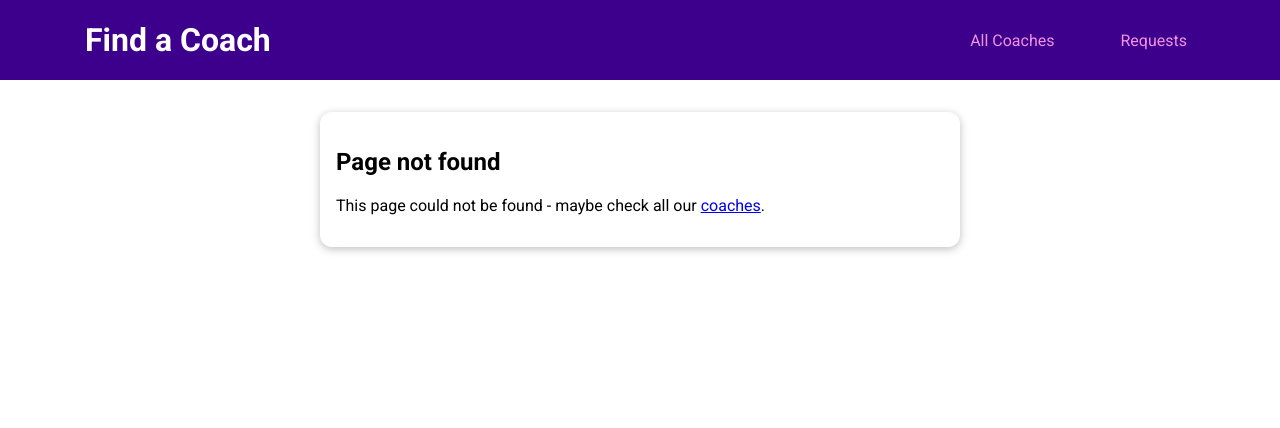
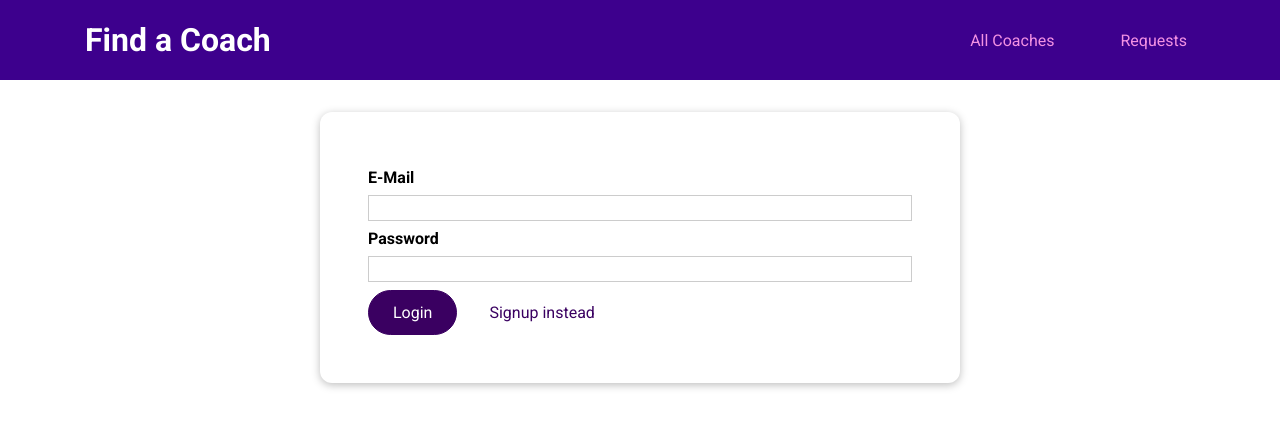
Before and after one commit to andrzejszl/Find-Your-Coach-App, a Vue app: page /auth in a window 1280 px wide. Before the commit this address had no page. Shown: the top 428 px of the page. Built offline with nearby package versions, Linux system fonts and the light colour scheme.

Commit message:
add signup and login feature

```diff
--- /dev/null
+++ b/src/pages/auth/UserAuth.vue
@@ -0,0 +1,127 @@
+<template>
+    <div>
+        <base-dialog :show="!!error" title="An error occurred" @close="handleError">
+            <p>{{ error }}</p>
+        </base-dialog>
+        <base-dialog :show="isLoading" title="Authenticating..." fixed>
+            <base-spinner></base-spinner>
+        </base-dialog>
+        <base-card>
+            <form @submit.prevent="submitForm">
+                <div class="form-control">
+                    <label for="email">E-Mail</label>
+                    <input type="email" id="email" v-model.trim="email">
+                </div>
+                <div class="form-control">
+                    <label for="password">Password</label>
+                    <input type="password" id="password" v-model.trim="password">
+                </div>
+                <p v-if="!formIsValid">Please enter a valid email and password (must be at least 6 characters long).</p>
+                <base-button>{{ submitButtonCaption }}</base-button>
+                <base-button type="button" mode="flat" @click="switchAuthMode">{{ switchModeButtonCaption }}</base-button>
+            </form>
+        </base-card>
+    </div>
+</template>
+
+<script>
+export default {
+    data() {
+        return {
+            email: '',
+            password: '',
+            formIsValid: true,
+            mode: 'login',
+            isLoading: false,
+            error: null,
+        }
+    },
+    computed: {
+        submitButtonCaption() {
+            if (this.mode === 'login') {
+                return 'Login'
+            } else {
+                return 'Signup'
+            }
+        },
+        switchModeButtonCaption() {
+            if (this.mode === 'login') {
+                return 'Signup instead'
+            } else {
+                return 'Login instead'
+            }
+        },
+    },
+    methods: {
+        async submitForm() {
+            this.formIsValid = true;
+            if (this.email === '' || !this.email.includes('@') || this.password.length < 6) {
+                this.formIsValid = false;
+                return
+            }
+
+            this.isLoading = true;
+
+            const actionPayload = {
+                        email: this.email,
+                        password: this.password,
+                    };
+
+            try {
+                if (this.mode === 'login') {
+                    await this.$store.dispatch('login', actionPayload)
+                } else {
+                    await this.$store.dispatch('signup', actionPayload)
+                }
+            } catch(err) {
+                this.error = err.message || 'Failed to authenticate. Try again later.'
+            }
+
+            this.isLoading = false;
+        },
+        switchAuthMode() {
+            if (this.mode === 'login') {
+                this.mode = 'signup'
+            } else {
+                this.mode = 'login'
+            }
+        },
+        handleError() {
+            this.error = null;
+        },
+    }
+}
+</script>
+
+<style scoped>
+form {
+  margin: 1rem;
+  padding: 1rem;
+}
+
+.form-control {
+  margin: 0.5rem 0;
+}
+
+label {
+  font-weight: bold;
+  margin-bottom: 0.5rem;
+  display: block;
+}
+
+input,
+textarea {
+  display: block;
+  width: 100%;
+  font: inherit;
+  border: 1px solid #ccc;
+  padding: 0.15rem;
+}
+
+input:focus,
+textarea:focus {
+  border-color: #3d008d;
+  background-color: #faf6ff;
+  outline: none;
+}
+</style>
--- a/src/router.js
+++ b/src/router.js
@@ -6,7 +6,8 @@
 import ContactCoach from "./pages/requests/ContactCoach.vue";
 import CoachRegistration from "./pages/coaches/CoachRegistration.vue";
 import RequestsReceived from "./pages/requests/RequestsReceived.vue";
-import NotFound from "./pages/NotFound.vue"
+import NotFound from "./pages/NotFound.vue";
+import UserAuth from './pages/auth/UserAuth.vue';
 
 const router = createRouter({
     history: createWebHistory(),
@@ -22,6 +23,7 @@
     ]},
         { path: '/register', component: CoachRegistration},
         { path: '/requests', component: RequestsReceived},
+        { path: '/auth', component: UserAuth},
         { path: '/:notFound(.*)', component: NotFound},
     ],
 });
--- a/src/store/index.js
+++ b/src/store/index.js
@@ -1,21 +1,13 @@
 import { createStore } from "vuex";
 
 import coachesModule from './modules/coaches/index.js';
-import requestsModule from './modules/requests/index.js'
+import requestsModule from './modules/requests/index.js';
+import authModule from './modules/auth/index.js';
 
 export default createStore({
   modules: {
     coaches: coachesModule,
     requests: requestsModule,
-  },
-  state() {
-    return {
-      userId: 'c3'
-    }
-  },
-  getters: {
-    userId(state) {
-      return state.userId
-    }
+    auth: authModule,
   },
 });
--- /dev/null
+++ b/src/store/modules/auth/actions.js
@@ -0,0 +1,51 @@
+export default {
+    async login(context, payload) {
+        const response = await fetch('https://identitytoolkit.googleapis.com/v1/accounts:signInWithPassword?key=AIzaSyBOPSKy-3U2UwgVgwVIMqSITvso_wIJN5Y', {
+            method: 'POST',
+            body: JSON.stringify({
+                email: payload.email,
+                password: payload.password,
+                returnSecureToken: true,
+            })
+        });
+
+        const responseData = await response.json()
+
+        if (!response.ok) {
+            console.log(responseData);
+            const error = new Error(responseData.message || 'Failed to authenticate. Check your login data.');
+            throw error
+        }
+
+        console.log(responseData);
+        context.commit('setUser', {
+            token: responseData.idToken,
+            userId: responseData.localId,
+            tokenExpiration: responseData.expiresIn,
+        })
+    },
+    async signup(context, payload) {
+        const response = await fetch('https://identitytoolkit.googleapis.com/v1/accounts:signUp?key=AIzaSyBOPSKy-3U2UwgVgwVIMqSITvso_wIJN5Y', {
+            method: 'POST',
+            body: JSON.stringify({
+                email: payload.email,
+                password: payload.password,
+                returnSecureToken: true,
+            })
+        })
+        const responseData = await response.json()
+
+        if (!response.ok) {
+            console.log(responseData);
+            const error = new Error(responseData.message || 'Failed to authenticate. Check your login data.');
+            throw error
+        }
+
+        console.log(responseData);
+        context.commit('setUser', {
+            token: responseData.idToken,
+            userId: responseData.localId,
+            tokenExpiration: responseData.expiresIn,
+        })
+    },
+};
--- /dev/null
+++ b/src/store/modules/auth/getters.js
@@ -0,0 +1,5 @@
+export default {
+        userId(state) {
+          return state.userId
+        }
+}
--- /dev/null
+++ b/src/store/modules/auth/index.js
@@ -0,0 +1,16 @@
+import mutations from './mutations.js';
+import actions from './actions.js';
+import getters from './getters.js';
+
+export default {
+    state() {
+        return {
+          userId: null,
+          token: null,
+          tokenExpiration: null,
+        }
+      },
+    mutations,
+    actions,
+    getters,
+}
--- /dev/null
+++ b/src/store/modules/auth/mutations.js
@@ -0,0 +1,7 @@
+export default {
+    setUser(state, payload) {
+        state.token = payload.token;
+        state.userId = payload.userId;
+        state.tokenExpiration = payload.tokenExpiration;
+    }
+};
```
